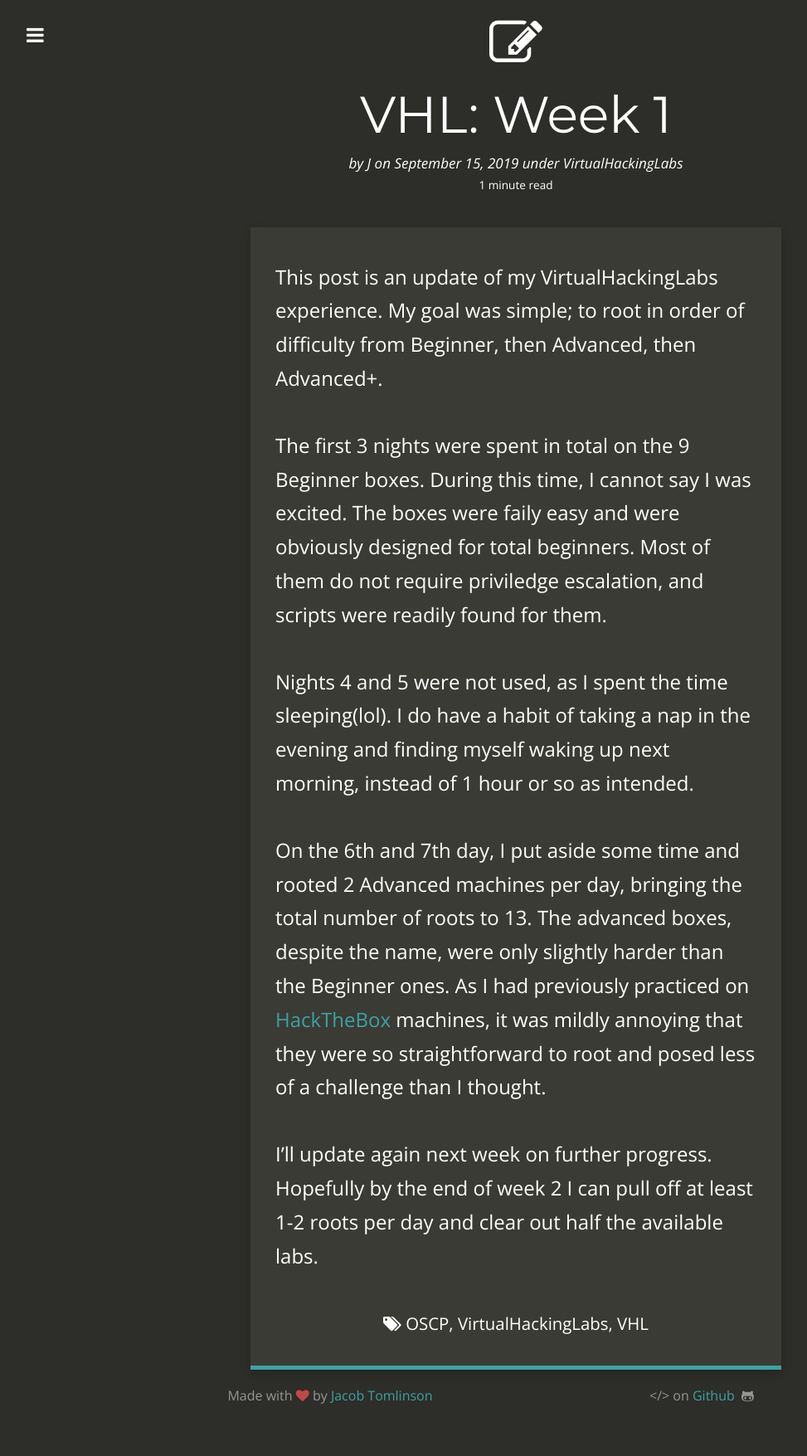
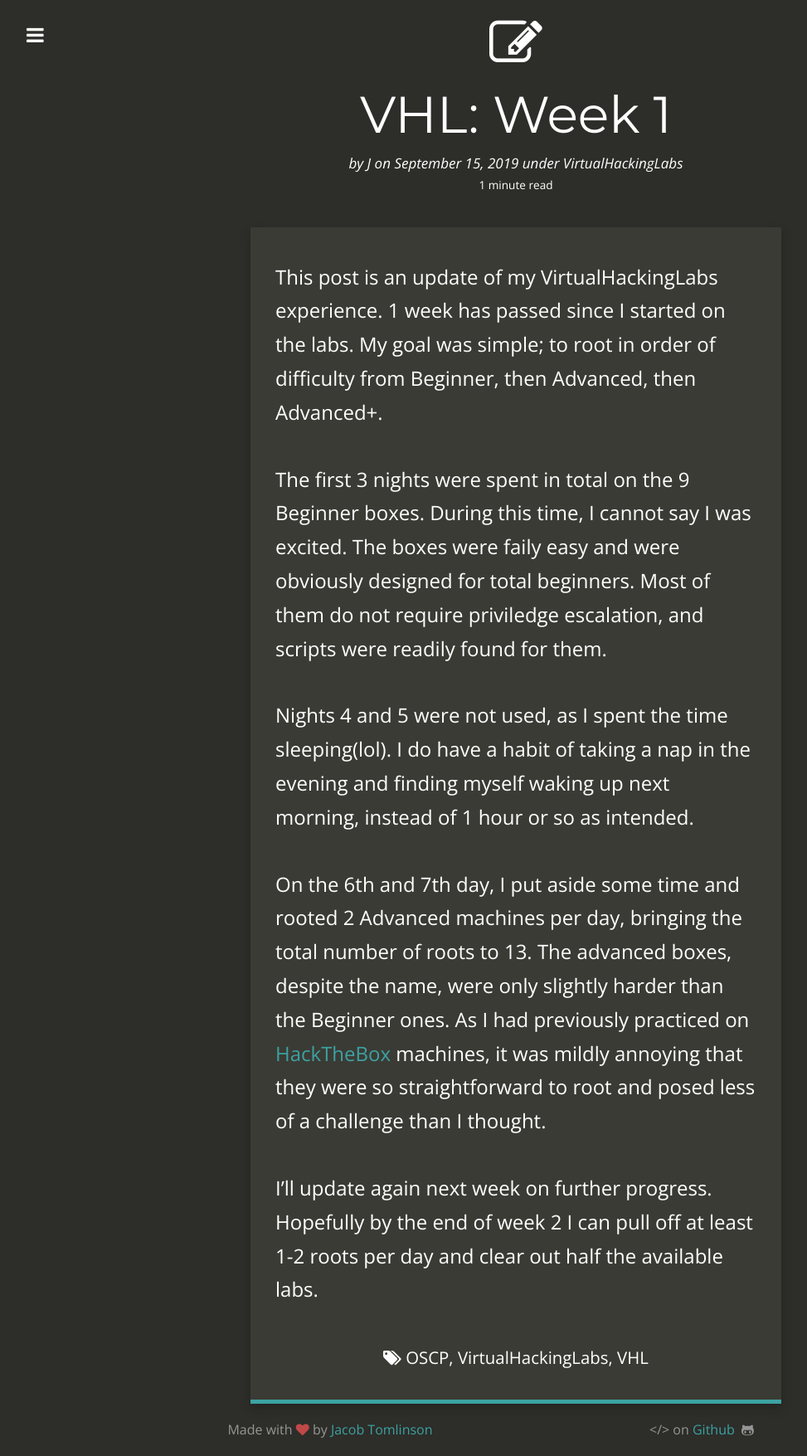
Before and after one commit to Dreamscent/Dreamscent.github.io, a Jekyll site: the page built from _posts/2019-09-15-VHL-week-1.md, in a window 1280 px wide. Shown: the whole page at 83% size, without its empty margins (18-991 px from the left). Built offline with Jekyll 4.4.1, drawn with Linux system fonts in a browser that asks for light colours; nearby versions of some CDN libraries; before the commit the page ends 1714 px from its top, so only the background shows below that.

Commit message:
Update 2019-09-15-VHL-week-1.md

```diff
--- a/_posts/2019-09-15-VHL-week-1.md
+++ b/_posts/2019-09-15-VHL-week-1.md
@@ -13,7 +13,7 @@ tags:
 ---
 
 
-This post is an update of my VirtualHackingLabs experience. My goal was simple; to root in order of difficulty from Beginner, then Advanced, then Advanced+.
+This post is an update of my VirtualHackingLabs experience. 1 week has passed since I started on the labs. My goal was simple; to root in order of difficulty from Beginner, then Advanced, then Advanced+.
 
 The first 3 nights were spent in total on the 9 Beginner boxes. During this time, I cannot say I was excited. The boxes were faily easy and were obviously designed for total beginners. Most of them do not require priviledge escalation, and scripts were readily found for them.
 
```
